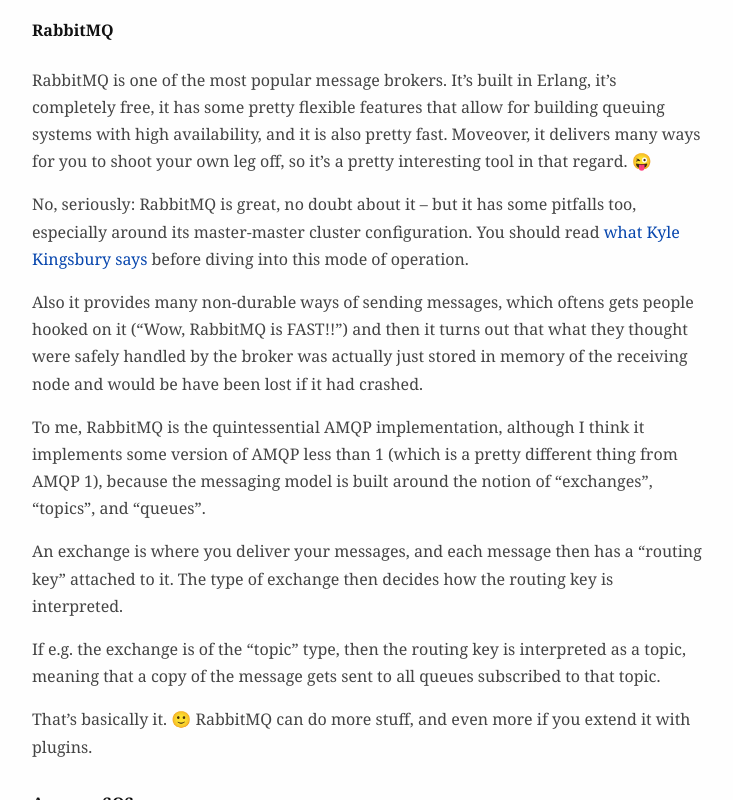
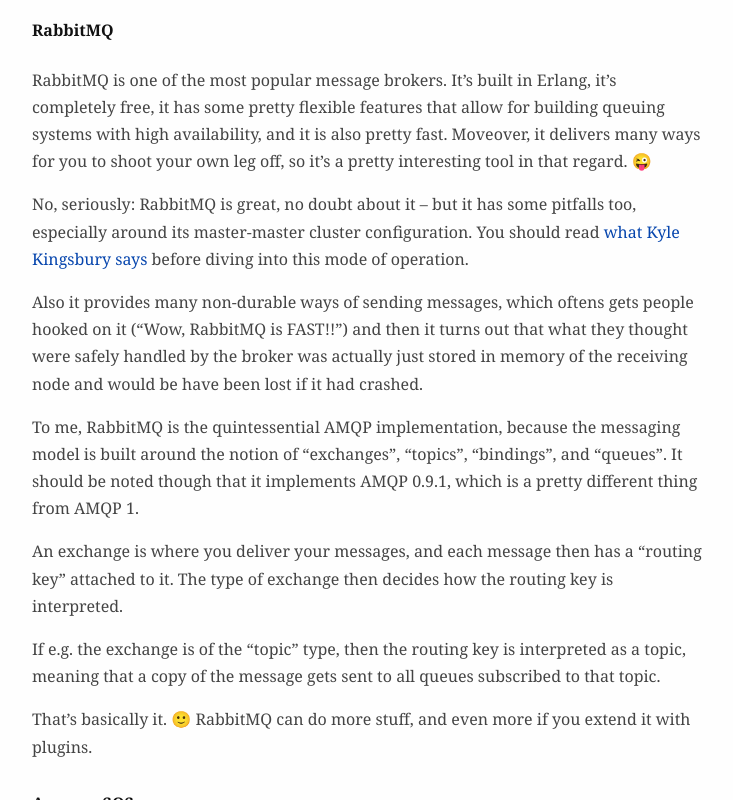
Before and after one commit to mookid8000/thelittlemessagingbookweb, a plain HTML site: page book/index.html in a window 1280 px wide. Shown: the part 11200-12000 px from the top of the page, without its empty margins (272-1005 px from the left). Drawn offline with Linux system fonts and the light colour scheme.

Commit message:
update book

```diff
--- a/book/index.html
+++ b/book/index.html
@@ -569,10 +569,10 @@
 turns out that what they thought were safely handled by the broker was
 actually just stored in memory of the receiving node and would be have
 been lost if it had crashed.</p>
-<p>To me, RabbitMQ is the quintessential AMQP implementation, although I
-think it implements some version of AMQP less than 1 (which is a pretty
-different thing from AMQP 1), because the messaging model is built
-around the notion of “exchanges”, “topics”, and “queues”.</p>
+<p>To me, RabbitMQ is the quintessential AMQP implementation, because
+the messaging model is built around the notion of “exchanges”, “topics”,
+“bindings”, and “queues”. It should be noted though that it implements
+AMQP 0.9.1, which is a pretty different thing from AMQP 1.</p>
 <p>An exchange is where you deliver your messages, and each message then
 has a “routing key” attached to it. The type of exchange then decides
 how the routing key is interpreted.</p>
```
